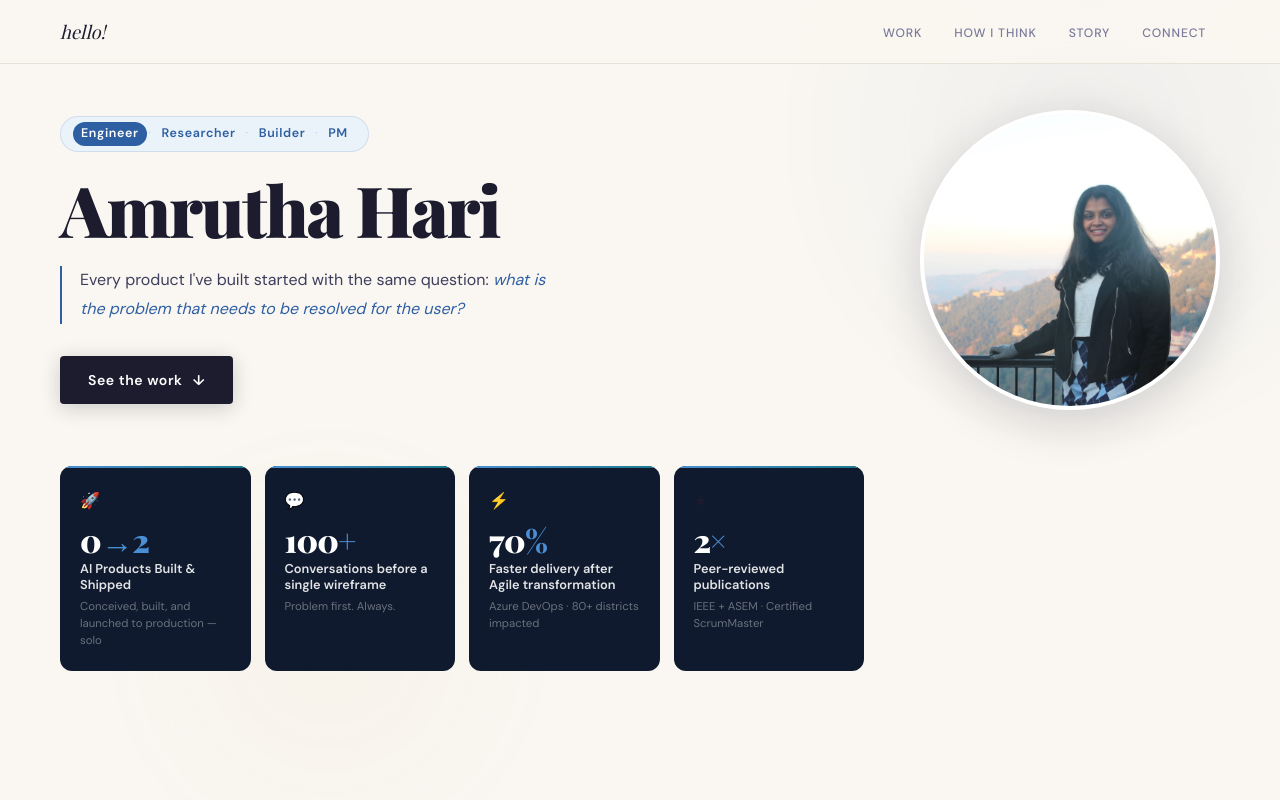
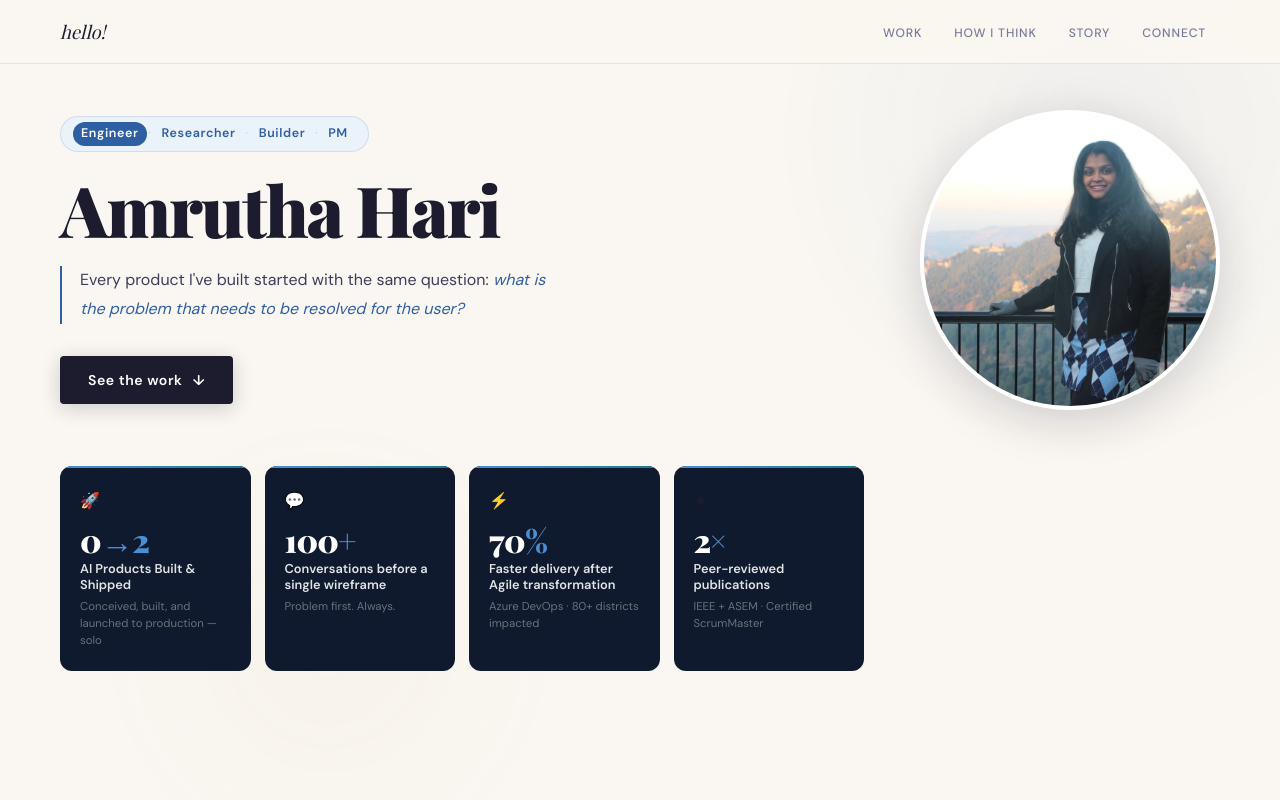
Before and after one commit to amruthahari1207/portfolio, a plain HTML site: page index.html in a window 1280 px wide. Shown: the top 800 px of the page. Drawn offline with nearby package versions, Linux system fonts and the light colour scheme; a web font is replaced by a local one.

Commit message:
Update index.html

```diff
--- a/index.html
+++ b/index.html
@@ -43,7 +43,7 @@
 .btn{display:inline-flex;align-items:center;gap:10px;background:var(--ink);color:#fff;padding:13px 28px;border-radius:4px;font-size:.88rem;font-weight:600;letter-spacing:.04em;text-decoration:none;transition:all .25s;box-shadow:0 4px 20px rgba(26,26,46,.2);}
 .btn:hover{background:var(--accent);transform:translateY(-2px);box-shadow:0 8px 32px rgba(46,95,163,.3);}
 .hero-photo-wrap{opacity:0;animation:fadeUp .7s ease forwards .35s;display:flex;align-items:center;justify-content:center;}
-.hero-photo{width:300px;height:300px;object-fit:cover;object-position:50% 20%;border-radius:50%;display:block;box-shadow:0 12px 48px rgba(26,26,46,.18);border:4px solid white;}
+.hero-photo{width:300px;height:300px;object-fit:cover;object-position:center center;border-radius:50%;display:block;box-shadow:0 12px 48px rgba(26,26,46,.18);border:4px solid white;}
 .stats-row{display:grid;grid-template-columns:repeat(4,1fr);gap:14px;position:relative;z-index:1;opacity:0;animation:fadeUp .7s ease forwards .55s;}
 .stat-card{background:var(--navy);border-radius:12px;padding:22px 20px;position:relative;overflow:hidden;transition:transform .2s,box-shadow .2s;}
 .stat-card::before{content:'';position:absolute;top:0;left:0;right:0;height:2px;background:linear-gradient(90deg,var(--accent2),var(--teal));}
```
